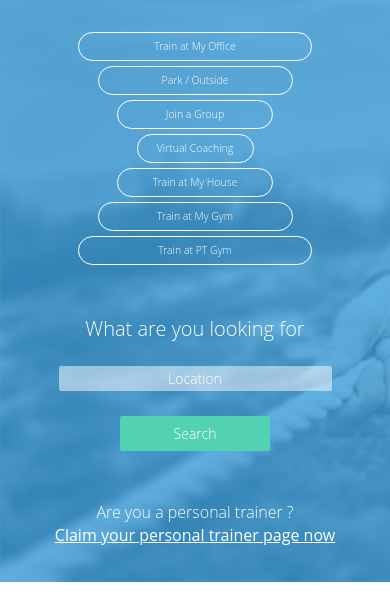
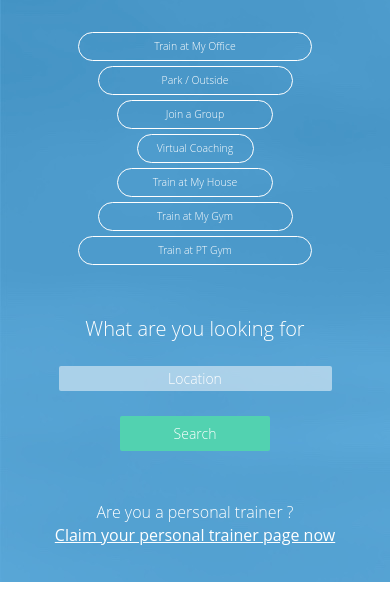
Before and after one commit to mhshakouri/TrainerWorkout, a plain HTML site: page newHomePage/index.html in a window 390 px wide. Shown: the part 230-844 px from the top of the page. Drawn offline with nearby package versions, Linux system fonts and the light colour scheme.

Commit message:
new home page modify 6

```diff
--- a/newHomePage/style.css
+++ b/newHomePage/style.css
@@ -203,6 +203,9 @@ p{
 }
 
 @media only screen and (max-width:768px){
+#background{
+	background-size:auto;
+}
 .container{
 	padding:0 !important;
 }
```
